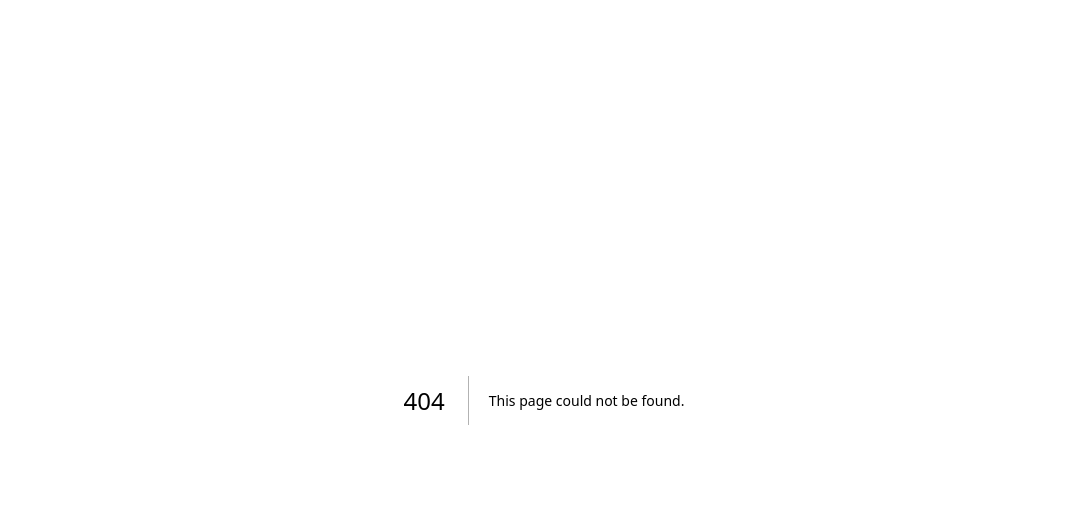
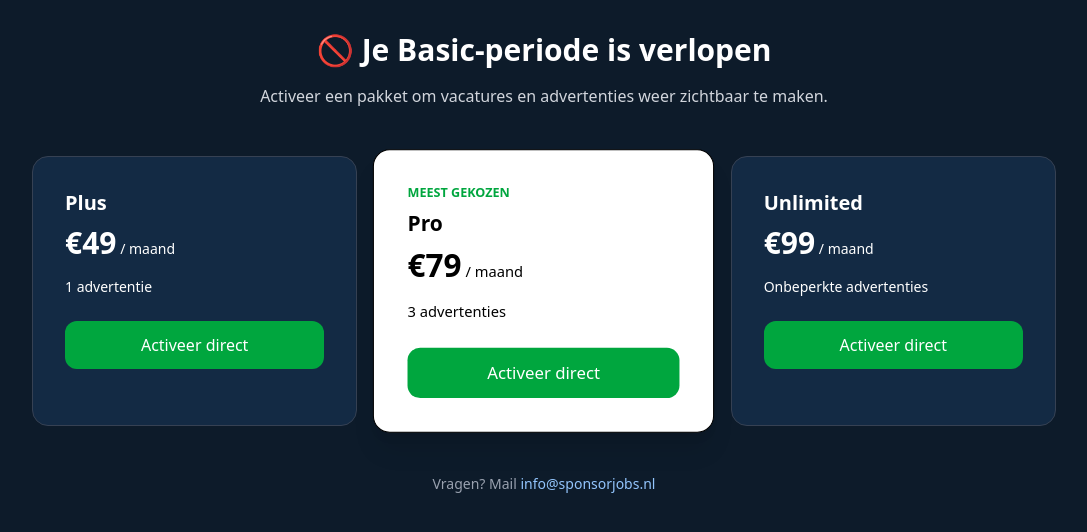
Before and after one commit to mvdberg87/legacy-web, a Next.js app: page /billing-blocked in a window 1280 px wide. Before the commit this address had no page. Shown: the top 532 px of the page, without its empty margins (96-1183 px from the left). Built offline with nearby package versions, Linux system fonts and the light colour scheme; no server answers.

Commit message:
Add high-end billing-blocked upgrade page

```diff
--- /dev/null
+++ b/src/app/billing-blocked/page.tsx
@@ -0,0 +1,233 @@
+"use client";
+
+import { useEffect, useMemo, useState } from "react";
+import { motion } from "framer-motion";
+import { getSupabaseBrowser } from "@/lib/supabaseBrowser";
+import {
+  SUBSCRIPTIONS,
+  type PackageKey,
+} from "@/lib/subscriptions";
+
+type Insights = {
+  active_jobs: number;
+  total_clicks: number;
+  total_pageviews: number;
+};
+
+const PACKAGE_ORDER: PackageKey[] = [
+  "plus",
+  "pro",
+  "unlimited",
+];
+
+export default function BillingBlockedPage() {
+  const supabase = useMemo(() => getSupabaseBrowser(), []);
+
+  const [insights, setInsights] = useState<Insights | null>(null);
+  const [loading, setLoading] = useState(true);
+
+  useEffect(() => {
+    (async () => {
+      const {
+        data: { user },
+      } = await supabase.auth.getUser();
+
+      if (!user) {
+        setLoading(false);
+        return;
+      }
+
+      const { data: profile } = await supabase
+        .from("profiles")
+        .select("club_id")
+        .eq("user_id", user.id)
+        .maybeSingle();
+
+      if (!profile?.club_id) {
+        setLoading(false);
+        return;
+      }
+
+      const clubId = profile.club_id;
+
+      const { data: jobs } = await supabase
+        .from("jobs")
+        .select("id")
+        .eq("club_id", clubId)
+        .is("archived_at", null);
+
+      const jobIds = jobs?.map((j) => j.id) ?? [];
+
+      let totalClicks = 0;
+
+      if (jobIds.length > 0) {
+        const { data: clicks } = await supabase
+          .from("job_clicks")
+          .select("id")
+          .in("job_id", jobIds);
+
+        totalClicks = clicks?.length ?? 0;
+      }
+
+      const { data: pageviews } = await supabase
+        .from("club_page_views")
+        .select("id")
+        .eq("club_id", clubId);
+
+      setInsights({
+        active_jobs: jobIds.length,
+        total_clicks: totalClicks,
+        total_pageviews: pageviews?.length ?? 0,
+      });
+
+      setLoading(false);
+    })();
+  }, []);
+
+  async function goToCheckout(targetPackage: PackageKey) {
+    const res = await fetch("/api/billing/create-checkout-session", {
+      method: "POST",
+      headers: {
+        "Content-Type": "application/json",
+      },
+      body: JSON.stringify({ packageKey: targetPackage }),
+    });
+
+    const data = await res.json();
+
+    if (data.url) {
+      window.location.href = data.url;
+    }
+  }
+
+  if (loading) {
+    return (
+      <main className="min-h-screen flex items-center justify-center bg-[#0d1b2a] text-white">
+        Laden…
+      </main>
+    );
+  }
+
+  return (
+    <main className="min-h-screen bg-[#0d1b2a] text-white p-8">
+      <div className="max-w-5xl mx-auto">
+
+        {/* HEADER */}
+        <motion.div
+          initial={{ opacity: 0, y: 12 }}
+          animate={{ opacity: 1, y: 0 }}
+          className="text-center mb-12"
+        >
+          <h1 className="text-3xl font-semibold mb-4">
+            🚫 Je Basic-periode is verlopen
+          </h1>
+          <p className="text-gray-300">
+            Activeer een pakket om vacatures en advertenties weer zichtbaar te maken.
+          </p>
+        </motion.div>
+
+        {/* KPI BEWIJS */}
+        {insights && (
+          <div className="grid grid-cols-1 md:grid-cols-3 gap-6 mb-14">
+            <KpiCard
+              label="Pageviews"
+              value={insights.total_pageviews}
+            />
+            <KpiCard
+              label="Clicks"
+              value={insights.total_clicks}
+            />
+            <KpiCard
+              label="Actieve vacatures"
+              value={insights.active_jobs}
+            />
+          </div>
+        )}
+
+        {/* PRICING */}
+        <div className="grid grid-cols-1 md:grid-cols-3 gap-6 mb-12">
+          {PACKAGE_ORDER.map((key) => {
+            const pkg = SUBSCRIPTIONS[key];
+            const isPro = key === "pro";
+
+            return (
+              <div
+                key={key}
+                className={`rounded-2xl p-8 border ${
+                  isPro
+                    ? "bg-white text-black scale-105 shadow-xl"
+                    : "bg-[#132a44] border-gray-700"
+                }`}
+              >
+                {isPro && (
+                  <div className="text-xs uppercase font-semibold text-green-600 mb-2">
+                    Meest gekozen
+                  </div>
+                )}
+
+                <h3 className="text-xl font-semibold mb-2">
+                  {pkg.label}
+                </h3>
+
+                <p className="text-3xl font-bold mb-4">
+                  €{pkg.pricePerMonth}
+                  <span className="text-sm font-normal">
+                    {" "}
+                    / maand
+                  </span>
+                </p>
+
+                <p className="text-sm mb-6">
+                  {pkg.ads === Infinity
+                    ? "Onbeperkte advertenties"
+                    : `${pkg.ads} ${
+                        pkg.ads === 1
+                          ? "advertentie"
+                          : "advertenties"
+                      }`}
+                </p>
+
+                <button
+                  onClick={() => goToCheckout(key)}
+                  className="w-full py-3 rounded-xl bg-green-600 hover:bg-green-700 text-white font-medium transition"
+                >
+                  Activeer direct
+                </button>
+              </div>
+            );
+          })}
+        </div>
+
+        {/* CONTACT */}
+        <div className="text-center text-sm text-gray-400">
+          Vragen? Mail{" "}
+          <a
+            href="mailto:info@sponsorjobs.nl"
+            className="underline"
+          >
+            info@sponsorjobs.nl
+          </a>
+        </div>
+      </div>
+    </main>
+  );
+}
+
+function KpiCard({
+  label,
+  value,
+}: {
+  label: string;
+  value: number;
+}) {
+  return (
+    <div className="bg-[#132a44] border border-gray-700 rounded-2xl p-6 text-center">
+      <div className="text-3xl font-semibold mb-2">
+        {value}
+      </div>
+      <div className="text-sm text-gray-400 uppercase">
+        {label}
+      </div>
+    </div>
+  );
+}
--- a/src/app/club/[slug]/dashboard/page.tsx
+++ b/src/app/club/[slug]/dashboard/page.tsx
@@ -42,10 +42,6 @@ type SponsorOverviewRow = {
   last_activity_at: string | null;
 };
 
-type UpgradeRequest = {
-  status: "pending" | "approved" | "rejected";
-};
-
 const PACKAGE_ORDER: PackageKey[] = [
   "basic",
   "plus",
@@ -63,13 +59,9 @@ export default function ClubDashboardPage() {
     useState<ClubDashboardInsights | null>(null);
   const [sponsors, setSponsors] =
     useState<SponsorOverviewRow[]>([]);
-  const [upgradeRequest, setUpgradeRequest] =
-    useState<UpgradeRequest | null>(null);
 
   const [adsCount, setAdsCount] = useState(0);
   const [loading, setLoading] = useState(true);
-  const [requestingUpgrade, setRequestingUpgrade] =
-    useState(false);
 
   /* =====================================================
      DATA OPHALEN
@@ -112,6 +104,7 @@ export default function ClubDashboardPage() {
       console.log("DASHBOARD CLUB ID:", clubData.id);
 
       setClub(clubData);
+
 
       /* ===============================
    Pageviews ophalen
@@ -229,64 +222,9 @@ const ctr =
 
 setSponsors(Object.values(sponsorMap));
 
-      /* ===============================
-         5️⃣ Upgrade status
-      =============================== */
-
-      const { data: upgrade } = await supabase
-        .from("club_upgrade_requests")
-        .select("status")
-        .eq("club_id", clubData.id)
-        .order("created_at", {
-          ascending: false,
-        })
-        .limit(1)
-        .maybeSingle();
-
-      setUpgradeRequest(upgrade ?? null);
-
-      setLoading(false);
+            setLoading(false);
     })();
   }, []);
-
- async function requestUpgrade(
-  targetPackage: PackageKey
-) {
-  if (!club || requestingUpgrade) return;
-
-  setRequestingUpgrade(true);
-
-  try {
-    const res = await fetch("/api/club/request-upgrade", {
-      method: "POST",
-      headers: {
-        "Content-Type": "application/json",
-      },
-      body: JSON.stringify({
-        clubId: club.id,
-        packageKey: targetPackage,
-      }),
-    });
-
-    const data = await res.json();
-
-    if (!res.ok) {
-      alert(data.error || "Upgrade mislukt");
-      return;
-    }
-
-    alert("Upgrade aanvraag succesvol verstuurd!");
-
-    // Optioneel: herlaad om status te verversen
-    window.location.reload();
-
-  } catch (err) {
-    console.error("Upgrade error:", err);
-    alert("Server fout bij upgrade.");
-  }
-
-  setRequestingUpgrade(false);
-}
 
   /* ===============================
      STATES
@@ -319,9 +257,7 @@ setSponsors(Object.values(sponsorMap));
       : "Nog niet ingesteld";
 
   const statusLabel =
-  club.subscription_status === "trial"
-    ? "Proefperiode"
-    : club.subscription_status === "active"
+  club.subscription_status === "active"
     ? "Actief"
     : club.subscription_status === "past_due"
     ? "Betaling mislukt"
@@ -329,12 +265,47 @@ setSponsors(Object.values(sponsorMap));
     ? "Geannuleerd"
     : club.subscription_status === "blocked"
     ? "Geblokkeerd"
-    : club.subscription_status ??
-      "Onbekend";
+    : club.subscription_status ?? "Onbekend";
 
       const isBillingBlocked =
   club.subscription_status === "past_due" ||
   club.subscription_status === "cancelled";
+
+  /* ===============================
+               5️⃣ Upgrade status
+            =============================== */
+
+       async function goToCheckout(targetPackage: PackageKey) {
+        if (!club) return;
+
+        try {
+          const res = await fetch("/api/billing/create-checkout-session", {
+            method: "POST",
+            headers: {
+              "Content-Type": "application/json",
+            },
+            body: JSON.stringify({
+              clubId: club.id,
+              packageKey: targetPackage,
+            }),
+          });
+
+          const data = await res.json();
+
+          if (!res.ok) {
+            alert(data.error || "Checkout mislukt");
+            return;
+          }
+
+          if (data.url) {
+            window.location.href = data.url;
+          }
+
+        } catch (err) {
+          console.error("Checkout error:", err);
+          alert("Server fout bij checkout.");
+        }
+      }
 
   /* ===============================
      RENDER
@@ -591,10 +562,10 @@ const canUpgrade = isHigher;
 </p>
 
                   <button
-  disabled={!canUpgrade || requestingUpgrade || isBillingBlocked}
+disabled={!canUpgrade || isBillingBlocked}
   onClick={() =>
-    canUpgrade && requestUpgrade(key)
-  }
+  canUpgrade && goToCheckout(key)
+}
   className={`w-full py-2 rounded-lg text-sm font-medium ${
     isCurrent
       ? "bg-gray-300 text-gray-600"
```
